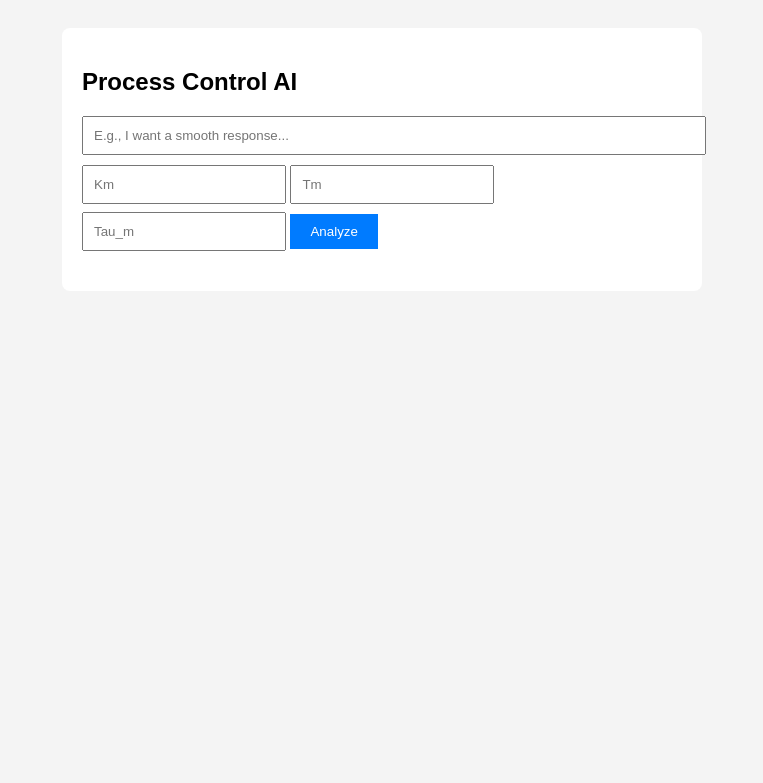
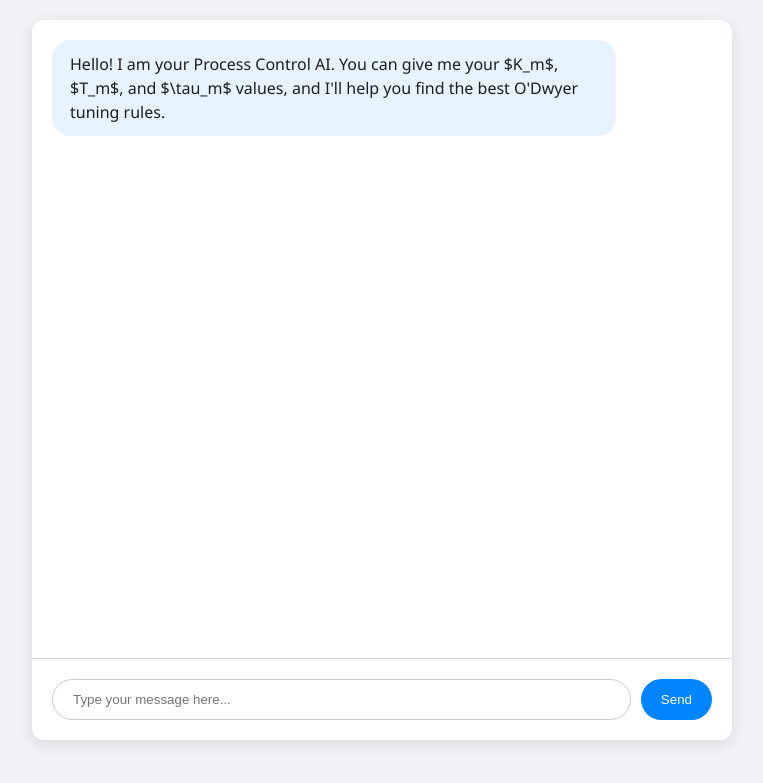
Before and after one commit to RK-kathir/process-control-project, a Flask app: page / in a window 1280 px wide. Shown: the top 783 px of the page, without its empty margins (258-1021 px from the left). Run offline with Flask 3, Linux system fonts and the light colour scheme; parts of the project's set-up code (start-up, migrations or seed data) failed here and were passed over.

Commit message:
Update index.html

```diff
--- a/templates/index.html
+++ b/templates/index.html
@@ -1,30 +1,57 @@
 <!DOCTYPE html>
 <html>
-<head><title>AI Tuner</title></head>
-<body style="font-family: Arial; padding: 20px; background: #f4f4f4;">
-    <div style="max-width: 600px; margin: auto; background: white; padding: 20px; border-radius: 8px;">
-        <h2>Process Control AI</h2>
-        <input type="text" id="req" placeholder="E.g., I want a smooth response..." style="width: 100%; padding: 10px; margin-bottom: 10px;"><br>
-        <input type="number" id="km" placeholder="Km" style="width: 30%; padding: 10px;">
-        <input type="number" id="tm" placeholder="Tm" style="width: 30%; padding: 10px;">
-        <input type="number" id="taum" placeholder="Tau_m" style="width: 30%; padding: 10px;">
-        <button onclick="analyze()" style="padding: 10px 20px; margin-top: 10px; background: #007bff; color: white; border: none;">Analyze</button>
-        <div id="output" style="margin-top: 20px; line-height: 1.5;"></div>
+<head>
+    <title>Process AI Chat</title>
+    <meta name="viewport" content="width=device-width, initial-scale=1">
+    <style>
+        body { font-family: 'Segoe UI', sans-serif; background: #f0f2f5; margin: 0; display: flex; justify-content: center; }
+        #chat-container { width: 100%; max-width: 700px; height: 90vh; background: white; margin-top: 20px; display: flex; flex-direction: column; border-radius: 12px; box-shadow: 0 4px 15px rgba(0,0,0,0.1); }
+        #messages { flex: 1; overflow-y: auto; padding: 20px; display: flex; flex-direction: column; }
+        .msg { margin-bottom: 15px; padding: 12px 18px; border-radius: 18px; max-width: 80%; line-height: 1.5; }
+        .bot { background: #e7f3ff; align-self: flex-start; color: #1c1e21; }
+        .user { background: #0084ff; color: white; align-self: flex-end; }
+        #input-area { padding: 20px; border-top: 1px solid #ddd; display: flex; }
+        input { flex: 1; padding: 12px; border: 1px solid #ccc; border-radius: 25px; outline: none; padding-left: 20px; }
+        button { background: #0084ff; color: white; border: none; padding: 10px 20px; border-radius: 25px; margin-left: 10px; cursor: pointer; }
+    </style>
+</head>
+<body>
+    <div id="chat-container">
+        <div id="messages">
+            <div class="msg bot">Hello! I am your Process Control AI. You can give me your $K_m$, $T_m$, and $\tau_m$ values, and I'll help you find the best O'Dwyer tuning rules.</div>
+        </div>
+        <div id="input-area">
+            <input type="text" id="userInput" placeholder="Type your message here..." onkeypress="if(event.key==='Enter') sendMessage()">
+            <button onclick="sendMessage()">Send</button>
+        </div>
     </div>
+
     <script>
-        async function analyze() {
-            const data = {
-                text: document.getElementById('req').value,
-                km: document.getElementById('km').value,
-                tm: document.getElementById('tm').value,
-                taum: document.getElementById('taum').value
-            };
-            document.getElementById('output').innerHTML = "<i>AI is thinking...</i>";
-            const res = await fetch('/api/analyze', {
-                method: 'POST', headers: {'Content-Type': 'application/json'}, body: JSON.stringify(data)
+        async function sendMessage() {
+            const input = document.getElementById('userInput');
+            const text = input.value.trim();
+            if(!text) return;
+
+            // Add user message to UI
+            addMessage(text, 'user');
+            input.value = '';
+
+            const res = await fetch('/api/chat', {
+                method: 'POST',
+                headers: {'Content-Type': 'application/json'},
+                body: JSON.stringify({text: text})
             });
-            const result = await res.json();
-            document.getElementById('output').innerHTML = result.explanation;
+            const data = await res.json();
+            addMessage(data.response, 'bot');
+        }
+
+        function addMessage(text, sender) {
+            const div = document.createElement('div');
+            div.className = `msg ${sender}`;
+            div.innerHTML = text;
+            const container = document.getElementById('messages');
+            container.appendChild(div);
+            container.scrollTop = container.scrollHeight;
         }
     </script>
 </body>
```
